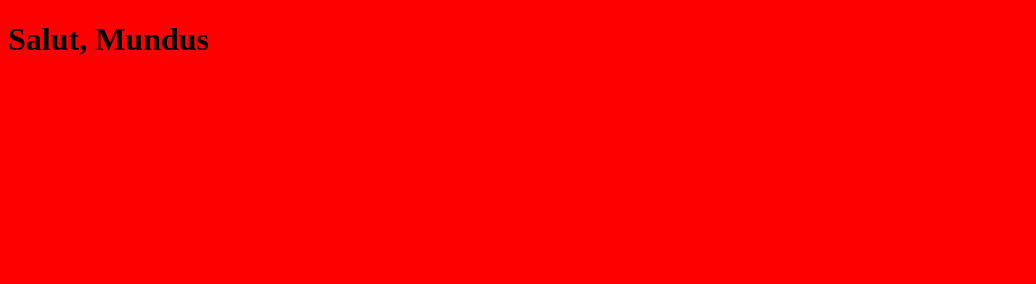
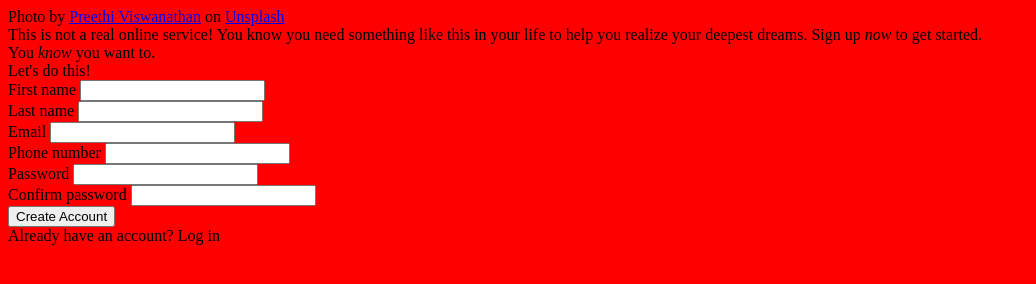
Before and after one commit to TerryDutton/odin-project-sign-up-form, a plain HTML site: page index.html in a window 1280 px wide. Shown: the whole page, without its empty margins (0-1036 px from the left). Drawn offline with Linux system fonts and the light colour scheme.

Commit message:
Created HTML layout

```diff
--- a/index.html
+++ b/index.html
@@ -8,6 +8,57 @@
     <link rel="stylesheet" href="./style.css">
 </head>
 <body>
-    <h1>Salut, Mundus</h1>
+    <div id="main">
+        <div id="picture-container">
+            <div id="logo-container"></div> <!--https://images.unsplash.com/photo-1625871932734-d17114bbad7f-->
+            <div id="picture-attribution">
+                Photo by <a href="https://unsplash.com/@sallybrad2016">Preethi Viswanathan</a> on <a href="https://unsplash.com/photos/25xggax4bSA">Unsplash</a>
+            </div>
+        </div>
+        <div id="content">
+            <div id="description">
+                This is not a real online service!
+                You know you need something like this in your life to help you realize your deepest dreams.
+                Sign up <em>now</em> to get started.
+                <br/>
+                You <em>know</em> you want to.
+            </div>
+            <div id="form-container">
+                <div>Let's do this!</div>
+                <form id="registration-form" action="" method="GET">
+                    <div class="field-wrapper">
+                        <label for="first-name">First name</label>
+                        <input type="text" id="first-name">
+                    </div>
+                    <div class="field-wrapper">
+                        <label for="last-name">Last name</label>
+                        <input type="text" id="last-name">
+                    </div>
+                    <div class="field-wrapper">
+                        <label for="email">Email</label>
+                        <input type="email" id="email">
+                    </div>
+                    <div class="field-wrapper">
+                        <label for="phone-number">Phone number</label>
+                        <input id="phone-number" type="tel">
+                    </div>
+                    <div class="field-wrapper">
+                        <label for="password">Password</label>
+                        <input type="password" id="password">
+                    </div>
+                    <div class="field-wrapper">
+                        <label for="confirm-password">Confirm password</label>
+                        <input type="password" id="confirm-password">
+                    </div>
+                </form>
+            </div>
+            <div id="cta-container">
+                <button form="registration-form" type="submit">Create Account</button>
+                <div>
+                    Already have an account? <a>Log in</a>
+                </div>
+            </div>
+        </div>
+    </div>
 </body>
 </html>
```
